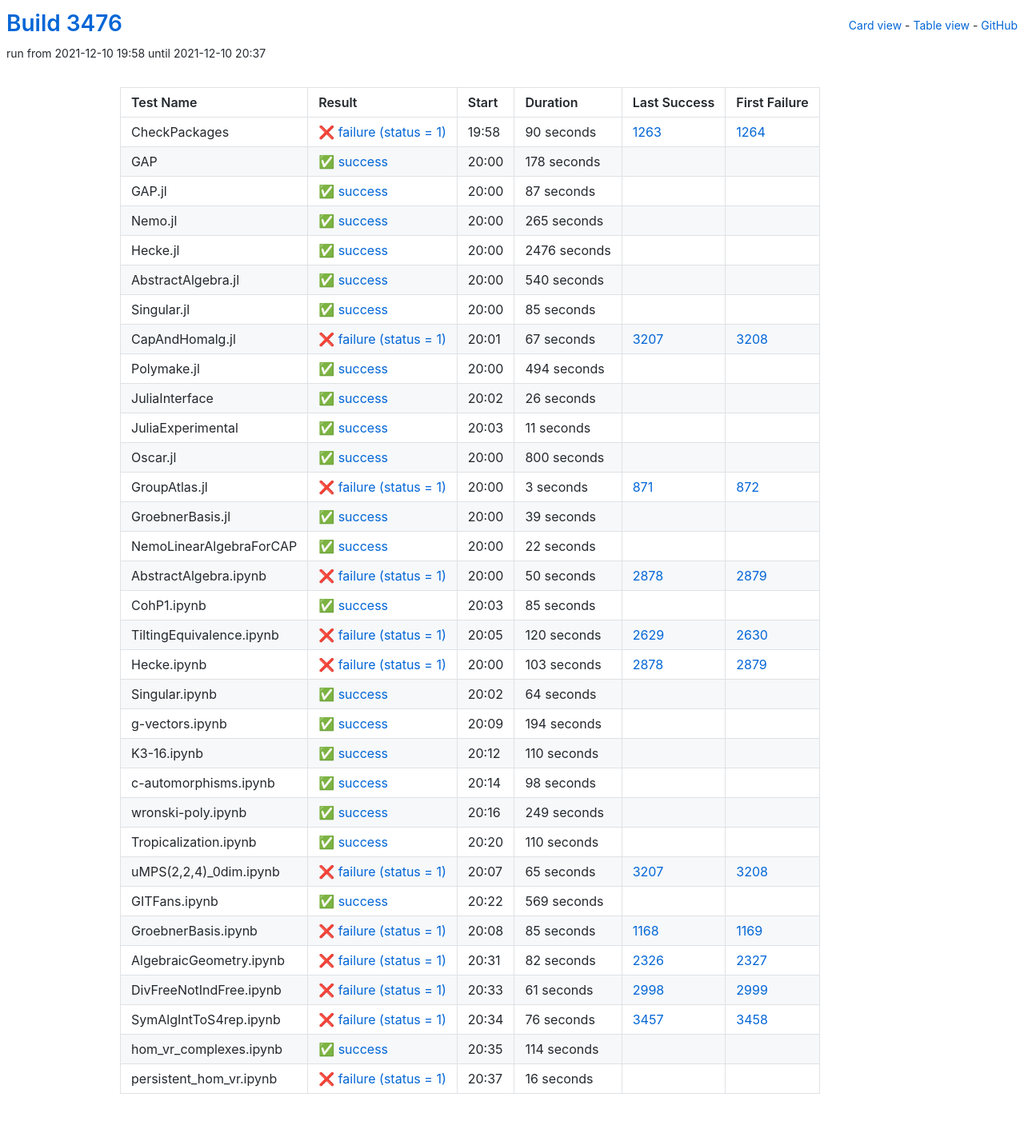
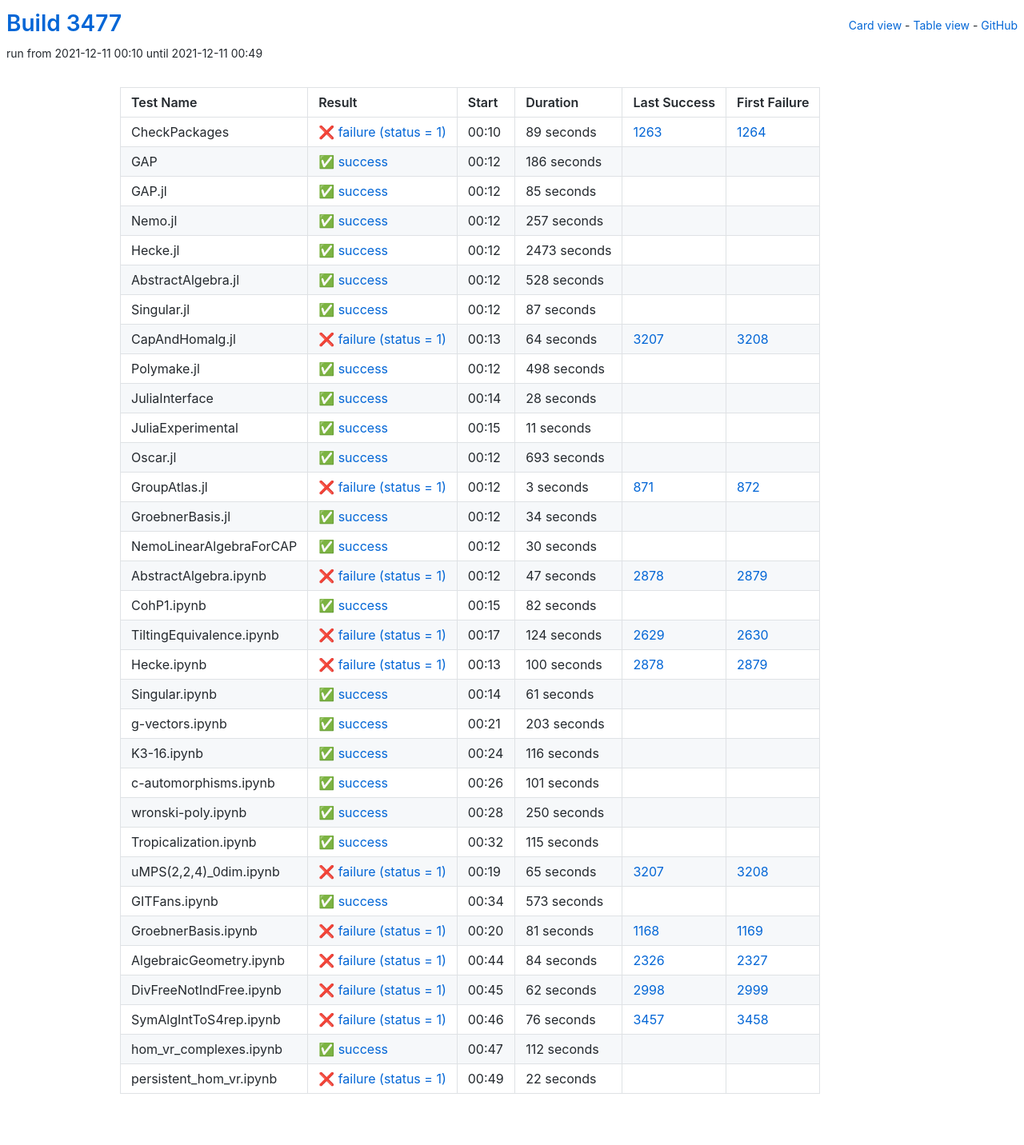
Before and after one commit to oscar-system/oscar-ci-status-stable, a Jekyll site: the page built from table.html, in a window 1280 px wide. Shown: the whole page at 80% size. Built offline with Jekyll 4.4.1, drawn with Linux system fonts in a browser that asks for light colours.

Commit message:
Build #3477

```diff
--- a/_data/ci.yml
+++ b/_data/ci.yml
@@ -1,6 +1,6 @@
 ---
-build: 3476
-build_url: https://oscarci.mathematik.uni-kl.de/job/oscar-stable/3476/
+build: 3477
+build_url: https://oscarci.mathematik.uni-kl.de/job/oscar-stable/3477/
 job: oscar-stable
 organization: oscar-system
 repo: oscar-ci-status-stable
@@ -8,32 +8,80 @@ repourl: https://github.com/oscar-system/oscar-ci-status-stable
 tests:
 - name: CheckPackages
   id: checkpackages
-  log: https://oscarci.mathematik.uni-kl.de/job/oscar-stable/3476/artifact/logs/build-3476/CheckPackages.log
-  start: 2021-12-10 19:58
+  log: https://oscarci.mathematik.uni-kl.de/job/oscar-stable/3477/artifact/logs/build-3477/CheckPackages.log
+  start: 2021-12-11 00:10
   success: false
   exitcode: 1
   status: failure
-  duration: 90
+  duration: 89
   last_success: 1263
   last_success_url: https://oscarci.mathematik.uni-kl.de/job/oscar-stable/1263/
   first_failure: 1264
   first_failure_url: https://oscarci.mathematik.uni-kl.de/job/oscar-stable/1264/
 - name: GAP
   id: gap
-  log: https://oscarci.mathematik.uni-kl.de/job/oscar-stable/3476/artifact/logs/build-3476/GAP.log
-  start: 2021-12-10 20:00
+  log: https://oscarci.mathematik.uni-kl.de/job/oscar-stable/3477/artifact/logs/build-3477/GAP.log
+  start: 2021-12-11 00:12
   success: true
   exitcode: 0
   status: success
-  duration: 178
+  duration: 186
   last_success: false
   last_success_url:
   first_failure: false
   first_failure_url:
 - name: GAP.jl
   id: gap-jl
-  log: https://oscarci.mathematik.uni-kl.de/job/oscar-stable/3476/artifact/logs/build-3476/GAP.jl.log
-  start: 2021-12-10 20:00
+  log: https://oscarci.mathematik.uni-kl.de/job/oscar-stable/3477/artifact/logs/build-3477/GAP.jl.log
+  start: 2021-12-11 00:12
+  success: true
+  exitcode: 0
+  status: success
+  duration: 85
+  last_success: false
+  last_success_url:
+  first_failure: false
+  first_failure_url:
+- name: Nemo.jl
+  id: nemo-jl
+  log: https://oscarci.mathematik.uni-kl.de/job/oscar-stable/3477/artifact/logs/build-3477/Nemo.jl.log
+  start: 2021-12-11 00:12
+  success: true
+  exitcode: 0
+  status: success
+  duration: 257
+  last_success: false
+  last_success_url:
+  first_failure: false
+  first_failure_url:
+- name: Hecke.jl
+  id: hecke-jl
+  log: https://oscarci.mathematik.uni-kl.de/job/oscar-stable/3477/artifact/logs/build-3477/Hecke.jl.log
+  start: 2021-12-11 00:12
+  success: true
+  exitcode: 0
+  status: success
+  duration: 2473
+  last_success: false
+  last_success_url:
+  first_failure: false
+  first_failure_url:
+- name: AbstractAlgebra.jl
+  id: abstractalgebra-jl
+  log: https://oscarci.mathematik.uni-kl.de/job/oscar-stable/3477/artifact/logs/build-3477/AbstractAlgebra.jl.log
+  start: 2021-12-11 00:12
+  success: true
+  exitcode: 0
+  status: success
+  duration: 528
+  last_success: false
+  last_success_url:
+  first_failure: false
+  first_failure_url:
+- name: Singular.jl
+  id: singular-jl
+  log: https://oscarci.mathematik.uni-kl.de/job/oscar-stable/3477/artifact/logs/build-3477/Singular.jl.log
+  start: 2021-12-11 00:12
   success: true
   exitcode: 0
   status: success
@@ -42,94 +90,46 @@ tests:
   last_success_url:
   first_failure: false
   first_failure_url:
-- name: Nemo.jl
-  id: nemo-jl
-  log: https://oscarci.mathematik.uni-kl.de/job/oscar-stable/3476/artifact/logs/build-3476/Nemo.jl.log
-  start: 2021-12-10 20:00
-  success: true
-  exitcode: 0
-  status: success
-  duration: 265
-  last_success: false
-  last_success_url:
-  first_failure: false
-  first_failure_url:
-- name: Hecke.jl
-  id: hecke-jl
-  log: https://oscarci.mathematik.uni-kl.de/job/oscar-stable/3476/artifact/logs/build-3476/Hecke.jl.log
-  start: 2021-12-10 20:00
-  success: true
-  exitcode: 0
-  status: success
-  duration: 2476
-  last_success: false
-  last_success_url:
-  first_failure: false
-  first_failure_url:
-- name: AbstractAlgebra.jl
-  id: abstractalgebra-jl
-  log: https://oscarci.mathematik.uni-kl.de/job/oscar-stable/3476/artifact/logs/build-3476/AbstractAlgebra.jl.log
-  start: 2021-12-10 20:00
-  success: true
-  exitcode: 0
-  status: success
-  duration: 540
-  last_success: false
-  last_success_url:
-  first_failure: false
-  first_failure_url:
-- name: Singular.jl
-  id: singular-jl
-  log: https://oscarci.mathematik.uni-kl.de/job/oscar-stable/3476/artifact/logs/build-3476/Singular.jl.log
-  start: 2021-12-10 20:00
-  success: true
-  exitcode: 0
-  status: success
-  duration: 85
-  last_success: false
-  last_success_url:
-  first_failure: false
-  first_failure_url:
 - name: CapAndHomalg.jl
   id: capandhomalg-jl
-  log: https://oscarci.mathematik.uni-kl.de/job/oscar-stable/3476/artifact/logs/build-3476/CapAndHomalg.jl.log
-  start: 2021-12-10 20:01
+  log: https://oscarci.mathematik.uni-kl.de/job/oscar-stable/3477/artifact/logs/build-3477/CapAndHomalg.jl.log
+  start: 2021-12-11 00:13
   success: false
   exitcode: 1
   status: failure
-  duration: 67
+  duration: 64
   last_success: 3207
   last_success_url: https://oscarci.mathematik.uni-kl.de/job/oscar-stable/3207/
   first_failure: 3208
   first_failure_url: https://oscarci.mathematik.uni-kl.de/job/oscar-stable/3208/
 - name: Polymake.jl
   id: polymake-jl
-  log: https://oscarci.mathematik.uni-kl.de/job/oscar-stable/3476/artifact/logs/build-3476/Polymake.jl.log
-  start: 2021-12-10 20:00
+  log: https://oscarci.mathematik.uni-kl.de/job/oscar-stable/3477/artifact/logs/build-3477/Polymake.jl.log
+  start: 2021-12-11 00:12
   success: true
   exitcode: 0
   status: success
-  duration: 494
+  duration: 498
   last_success: false
   last_success_url:
   first_failure: false
   first_failure_url:
 - name: JuliaInterface
   id: juliainterface
-  log: https://oscarci.mathematik.uni-kl.de/job/oscar-stable/3476/artifact/logs/build-3476/JuliaInterface.log
-  start: 2021-12-10 20:02
+  log: https://oscarci.mathematik.uni-kl.de/job/oscar-stable/3477/artifact/logs/build-3477/JuliaInterface.log
+  start: 2021-12-11 00:14
   success: true
   exitcode: 0
   status: success
-  duration: 26
+  duration: 28
   last_success: false
   last_success_url:
   first_failure: false
   first_failure_url:
 - name: JuliaExperimental
   id: juliaexperimental
-  log: https://oscarci.mathematik.uni-kl.de/job/oscar-stable/3476/artifact/logs/build-3476/JuliaExperimental.log
-  start: 2021-12-10 20:03
+  log: https://oscarci.mathematik.uni-kl.de/job/oscar-stable/3477/artifact/logs/build-3477/JuliaExperimental.log
+  start: 2021-12-11 00:15
   success: true
   exitcode: 0
   status: success
@@ -140,20 +140,20 @@ tests:
   first_failure_url:
 - name: Oscar.jl
   id: oscar-jl
-  log: https://oscarci.mathematik.uni-kl.de/job/oscar-stable/3476/artifact/logs/build-3476/Oscar.jl.log
-  start: 2021-12-10 20:00
+  log: https://oscarci.mathematik.uni-kl.de/job/oscar-stable/3477/artifact/logs/build-3477/Oscar.jl.log
+  start: 2021-12-11 00:12
   success: true
   exitcode: 0
   status: success
-  duration: 800
+  duration: 693
   last_success: false
   last_success_url:
   first_failure: false
   first_failure_url:
 - name: GroupAtlas.jl
   id: groupatlas-jl
-  log: https://oscarci.mathematik.uni-kl.de/job/oscar-stable/3476/artifact/logs/build-3476/GroupAtlas.jl.log
-  start: 2021-12-10 20:00
+  log: https://oscarci.mathematik.uni-kl.de/job/oscar-stable/3477/artifact/logs/build-3477/GroupAtlas.jl.log
+  start: 2021-12-11 00:12
   success: false
   exitcode: 1
   status: failure
@@ -164,152 +164,152 @@ tests:
   first_failure_url: https://oscarci.mathematik.uni-kl.de/job/oscar-stable/872/
 - name: GroebnerBasis.jl
   id: groebnerbasis-jl
-  log: https://oscarci.mathematik.uni-kl.de/job/oscar-stable/3476/artifact/logs/build-3476/GroebnerBasis.jl.log
-  start: 2021-12-10 20:00
+  log: https://oscarci.mathematik.uni-kl.de/job/oscar-stable/3477/artifact/logs/build-3477/GroebnerBasis.jl.log
+  start: 2021-12-11 00:12
   success: true
   exitcode: 0
   status: success
-  duration: 39
+  duration: 34
   last_success: false
   last_success_url:
   first_failure: false
   first_failure_url:
 - name: NemoLinearAlgebraForCAP
   id: nemolinearalgebraforcap
-  log: https://oscarci.mathematik.uni-kl.de/job/oscar-stable/3476/artifact/logs/build-3476/NemoLinearAlgebraForCAP.log
-  start: 2021-12-10 20:00
+  log: https://oscarci.mathematik.uni-kl.de/job/oscar-stable/3477/artifact/logs/build-3477/NemoLinearAlgebraForCAP.log
+  start: 2021-12-11 00:12
   success: true
   exitcode: 0
   status: success
-  duration: 22
+  duration: 30
   last_success: false
   last_success_url:
   first_failure: false
   first_failure_url:
 - name: AbstractAlgebra.ipynb
   id: abstractalgebra-ipynb
-  log: https://oscarci.mathematik.uni-kl.de/job/oscar-stable/3476/artifact/logs/build-3476/AbstractAlgebra.ipynb.log
-  start: 2021-12-10 20:00
+  log: https://oscarci.mathematik.uni-kl.de/job/oscar-stable/3477/artifact/logs/build-3477/AbstractAlgebra.ipynb.log
+  start: 2021-12-11 00:12
   success: false
   exitcode: 1
   status: failure
-  duration: 50
+  duration: 47
   last_success: 2878
   last_success_url: https://oscarci.mathematik.uni-kl.de/job/oscar-stable/2878/
   first_failure: 2879
   first_failure_url: https://oscarci.mathematik.uni-kl.de/job/oscar-stable/2879/
 - name: CohP1.ipynb
   id: cohp1-ipynb
-  log: https://oscarci.mathematik.uni-kl.de/job/oscar-stable/3476/artifact/logs/build-3476/CohP1.ipynb.log
-  start: 2021-12-10 20:03
+  log: https://oscarci.mathematik.uni-kl.de/job/oscar-stable/3477/artifact/logs/build-3477/CohP1.ipynb.log
+  start: 2021-12-11 00:15
   success: true
   exitcode: 0
   status: success
-  duration: 85
+  duration: 82
   last_success: false
   last_success_url:
   first_failure: false
   first_failure_url:
 - name: TiltingEquivalence.ipynb
   id: tiltingequivalence-ipynb
-  log: https://oscarci.mathematik.uni-kl.de/job/oscar-stable/3476/artifact/logs/build-3476/TiltingEquivalence.ipynb.log
-  start: 2021-12-10 20:05
+  log: https://oscarci.mathematik.uni-kl.de/job/oscar-stable/3477/artifact/logs/build-3477/TiltingEquivalence.ipynb.log
+  start: 2021-12-11 00:17
   success: false
   exitcode: 1
   status: failure
-  duration: 120
+  duration: 124
   last_success: 2629
   last_success_url: https://oscarci.mathematik.uni-kl.de/job/oscar-stable/2629/
   first_failure: 2630
   first_failure_url: https://oscarci.mathematik.uni-kl.de/job/oscar-stable/2630/
 - name: Hecke.ipynb
   id: hecke-ipynb
-  log: https://oscarci.mathematik.uni-kl.de/job/oscar-stable/3476/artifact/logs/build-3476/Hecke.ipynb.log
-  start: 2021-12-10 20:00
+  log: https://oscarci.mathematik.uni-kl.de/job/oscar-stable/3477/artifact/logs/build-3477/Hecke.ipynb.log
+  start: 2021-12-11 00:13
   success: false
   exitcode: 1
   status: failure
-  duration: 103
+  duration: 100
   last_success: 2878
   last_success_url: https://oscarci.mathematik.uni-kl.de/job/oscar-stable/2878/
   first_failure: 2879
   first_failure_url: https://oscarci.mathematik.uni-kl.de/job/oscar-stable/2879/
 - name: Singular.ipynb
   id: singular-ipynb
-  log: https://oscarci.mathematik.uni-kl.de/job/oscar-stable/3476/artifact/logs/build-3476/Singular.ipynb.log
-  start: 2021-12-10 20:02
+  log: https://oscarci.mathematik.uni-kl.de/job/oscar-stable/3477/artifact/logs/build-3477/Singular.ipynb.log
+  start: 2021-12-11 00:14
   success: true
   exitcode: 0
   status: success
-  duration: 64
+  duration: 61
   last_success: false
   last_success_url:
   first_failure: false
   first_failure_url:
 - name: g-vectors.ipynb
   id: g-vectors-ipynb
-  log: https://oscarci.mathematik.uni-kl.de/job/oscar-stable/3476/artifact/logs/build-3476/g-vectors.ipynb.log
-  start: 2021-12-10 20:09
+  log: https://oscarci.mathematik.uni-kl.de/job/oscar-stable/3477/artifact/logs/build-3477/g-vectors.ipynb.log
+  start: 2021-12-11 00:21
   success: true
   exitcode: 0
   status: success
-  duration: 194
+  duration: 203
   last_success: false
   last_success_url:
   first_failure: false
   first_failure_url:
 - name: K3-16.ipynb
   id: k3-16-ipynb
-  log: https://oscarci.mathematik.uni-kl.de/job/oscar-stable/3476/artifact/logs/build-3476/K3-16.ipynb.log
-  start: 2021-12-10 20:12
+  log: https://oscarci.mathematik.uni-kl.de/job/oscar-stable/3477/artifact/logs/build-3477/K3-16.ipynb.log
+  start: 2021-12-11 00:24
   success: true
   exitcode: 0
   status: success
-  duration: 110
+  duration: 116
   last_success: false
   last_success_url:
   first_failure: false
   first_failure_url:
 - name: c-automorphisms.ipynb
   id: c-automorphisms-ipynb
-  log: https://oscarci.mathematik.uni-kl.de/job/oscar-stable/3476/artifact/logs/build-3476/c-automorphisms.ipynb.log
-  start: 2021-12-10 20:14
+  log: https://oscarci.mathematik.uni-kl.de/job/oscar-stable/3477/artifact/logs/build-3477/c-automorphisms.ipynb.log
+  start: 2021-12-11 00:26
   success: true
   exitcode: 0
   status: success
-  duration: 98
+  duration: 101
   last_success: false
   last_success_url:
   first_failure: false
   first_failure_url:
 - name: wronski-poly.ipynb
   id: wronski-poly-ipynb
-  log: https://oscarci.mathematik.uni-kl.de/job/oscar-stable/3476/artifact/logs/build-3476/wronski-poly.ipynb.log
-  start: 2021-12-10 20:16
+  log: https://oscarci.mathematik.uni-kl.de/job/oscar-stable/3477/artifact/logs/build-3477/wronski-poly.ipynb.log
+  start: 2021-12-11 00:28
   success: true
   exitcode: 0
   status: success
-  duration: 249
+  duration: 250
   last_success: false
   last_success_url:
   first_failure: false
   first_failure_url:
 - name: Tropicalization.ipynb
   id: tropicalization-ipynb
-  log: https://oscarci.mathematik.uni-kl.de/job/oscar-stable/3476/artifact/logs/build-3476/Tropicalization.ipynb.log
-  start: 2021-12-10 20:20
+  log: https://oscarci.mathematik.uni-kl.de/job/oscar-stable/3477/artifact/logs/build-3477/Tropicalization.ipynb.log
+  start: 2021-12-11 00:32
   success: true
   exitcode: 0
   status: success
-  duration: 110
+  duration: 115
   last_success: false
   last_success_url:
   first_failure: false
   first_failure_url:
 - name: uMPS(2,2,4)_0dim.ipynb
   id: umps-2-2-4-0dim-ipynb
-  log: https://oscarci.mathematik.uni-kl.de/job/oscar-stable/3476/artifact/logs/build-3476/uMPS-2-2-4-_0dim.ipynb.log
-  start: 2021-12-10 20:07
+  log: https://oscarci.mathematik.uni-kl.de/job/oscar-stable/3477/artifact/logs/build-3477/uMPS-2-2-4-_0dim.ipynb.log
+  start: 2021-12-11 00:19
   success: false
   exitcode: 1
   status: failure
@@ -320,56 +320,56 @@ tests:
   first_failure_url: https://oscarci.mathematik.uni-kl.de/job/oscar-stable/3208/
 - name: GITFans.ipynb
   id: gitfans-ipynb
-  log: https://oscarci.mathematik.uni-kl.de/job/oscar-stable/3476/artifact/logs/build-3476/GITFans.ipynb.log
-  start: 2021-12-10 20:22
+  log: https://oscarci.mathematik.uni-kl.de/job/oscar-stable/3477/artifact/logs/build-3477/GITFans.ipynb.log
+  start: 2021-12-11 00:34
   success: true
   exitcode: 0
   status: success
-  duration: 569
+  duration: 573
   last_success: false
   last_success_url:
   first_failure: false
   first_failure_url:
 - name: GroebnerBasis.ipynb
   id: groebnerbasis-ipynb
-  log: https://oscarci.mathematik.uni-kl.de/job/oscar-stable/3476/artifact/logs/build-3476/GroebnerBasis.ipynb.log
-  start: 2021-12-10 20:08
+  log: https://oscarci.mathematik.uni-kl.de/job/oscar-stable/3477/artifact/logs/build-3477/GroebnerBasis.ipynb.log
+  start: 2021-12-11 00:20
   success: false
   exitcode: 1
   status: failure
-  duration: 85
+  duration: 81
   last_success: 1168
   last_success_url: https://oscarci.mathematik.uni-kl.de/job/oscar-stable/1168/
   first_failure: 1169
   first_failure_url: https://oscarci.mathematik.uni-kl.de/job/oscar-stable/1169/
 - name: AlgebraicGeometry.ipynb
   id: algebraicgeometry-ipynb
-  log: https://oscarci.mathematik.uni-kl.de/job/oscar-stable/3476/artifact/logs/build-3476/AlgebraicGeometry.ipynb.log
-  start: 2021-12-10 20:31
+  log: https://oscarci.mathematik.uni-kl.de/job/oscar-stable/3477/artifact/logs/build-3477/AlgebraicGeometry.ipynb.log
+  start: 2021-12-11 00:44
   success: false
   exitcode: 1
   status: failure
-  duration: 82
+  duration: 84
   last_success: 2326
   last_success_url: https://oscarci.mathematik.uni-kl.de/job/oscar-stable/2326/
   first_failure: 2327
   first_failure_url: https://oscarci.mathematik.uni-kl.de/job/oscar-stable/2327/
 - name: DivFreeNotIndFree.ipynb
   id: divfreenotindfree-ipynb
-  log: https://oscarci.mathematik.uni-kl.de/job/oscar-stable/3476/artifact/logs/build-3476/DivFreeNotIndFree.ipynb.log
-  start: 2021-12-10 20:33
+  log: https://oscarci.mathematik.uni-kl.de/job/oscar-stable/3477/artifact/logs/build-3477/DivFreeNotIndFree.ipynb.log
+  start: 2021-12-11 00:45
   success: false
   exitcode: 1
   status: failure
-  duration: 61
+  duration: 62
   last_success: 2998
   last_success_url: https://oscarci.mathematik.uni-kl.de/job/oscar-stable/2998/
   first_failure: 2999
   first_failure_url: https://oscarci.mathematik.uni-kl.de/job/oscar-stable/2999/
 - name: SymAlgIntToS4rep.ipynb
   id: symalginttos4rep-ipynb
-  log: https://oscarci.mathematik.uni-kl.de/job/oscar-stable/3476/artifact/logs/build-3476/SymAlgIntToS4rep.ipynb.log
-  start: 2021-12-10 20:34
+  log: https://oscarci.mathematik.uni-kl.de/job/oscar-stable/3477/artifact/logs/build-3477/SymAlgIntToS4rep.ipynb.log
+  start: 2021-12-11 00:46
   success: false
   exitcode: 1
   status: failure
@@ -380,24 +380,24 @@ tests:
   first_failure_url: https://oscarci.mathematik.uni-kl.de/job/oscar-stable/3458/
 - name: hom_vr_complexes.ipynb
   id: hom-vr-complexes-ipynb
-  log: https://oscarci.mathematik.uni-kl.de/job/oscar-stable/3476/artifact/logs/build-3476/hom_vr_complexes.ipynb.log
-  start: 2021-12-10 20:35
+  log: https://oscarci.mathematik.uni-kl.de/job/oscar-stable/3477/artifact/logs/build-3477/hom_vr_complexes.ipynb.log
+  start: 2021-12-11 00:47
   success: true
   exitcode: 0
   status: success
-  duration: 114
+  duration: 112
   last_success: false
   last_success_url:
   first_failure: false
   first_failure_url:
 - name: persistent_hom_vr.ipynb
   id: persistent-hom-vr-ipynb
-  log: https://oscarci.mathematik.uni-kl.de/job/oscar-stable/3476/artifact/logs/build-3476/persistent_hom_vr.ipynb.log
-  start: 2021-12-10 20:37
+  log: https://oscarci.mathematik.uni-kl.de/job/oscar-stable/3477/artifact/logs/build-3477/persistent_hom_vr.ipynb.log
+  start: 2021-12-11 00:49
   success: false
   exitcode: 1
   status: failure
-  duration: 16
+  duration: 22
   last_success: false
   last_success_url:
   first_failure: false
```
Also changed, not shown: README.md.
